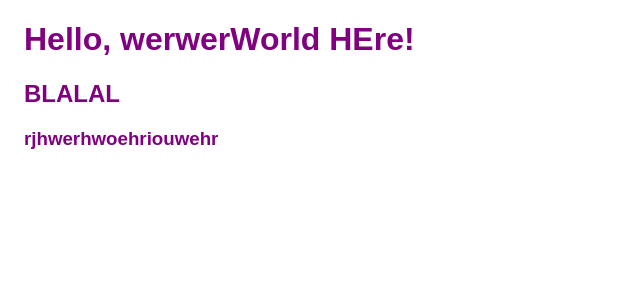
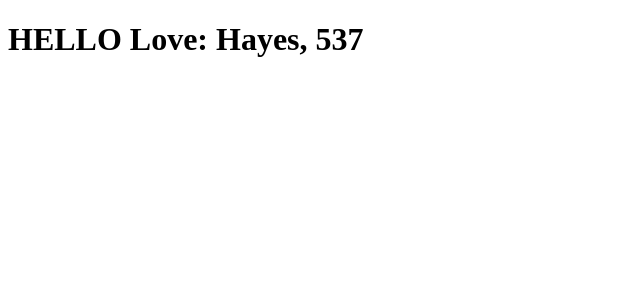
Before and after one commit to Nick0412/SomeWebsite, a React app: page / in a window 1280 px wide. Shown: the top 300 px of the page, without its empty margins (0-640 px from the left). Built offline with nearby package versions, Linux system fonts and the light colour scheme.

Commit message:
Got typescript working

```diff
--- a/src/App.js
+++ /dev/null
@@ -1,16 +0,0 @@
-import React from "react";
-import "./App.scss";
-
-class App extends React.Component {
-    render() {
-        return(
-            <div className="AppStyle">
-                <h1> Hello, werwerWorld HEre! </h1>
-                <h2>BLALAL</h2>
-                <h3>rjhwerhwoehriouwehr</h3>
-            </div>
-        );
-    }
-}
-
-export default App;
--- /dev/null
+++ b/src/App.tsx
@@ -0,0 +1,24 @@
+import React from "react";
+import "./App.scss";
+
+interface User {
+    name: string;
+    id: number;
+}
+
+const user: User = {
+    name: "Hayes",
+    id: 537,
+};
+
+class App extends React.Component {
+    render() {
+        return(
+            <div>
+                <h1>HELLO Love: {user.name}, {user.id}</h1>
+            </div>
+        );
+    }
+}
+
+export default App;
--- a/src/index.js
+++ /dev/null
@@ -1,5 +0,0 @@
-import React from "react";
-import ReactDOM from "react-dom";
-import App from "./App.js";
-
-ReactDOM.render(<App />, document.getElementById("root"));
--- /dev/null
+++ b/src/index.tsx
@@ -0,0 +1,5 @@
+import React from "react";
+import ReactDOM from "react-dom";
+import App from "./App";
+
+ReactDOM.render(<App />, document.getElementById("root"));
--- a/webpack.config.js
+++ b/webpack.config.js
@@ -3,7 +3,7 @@ const HtmlWebpackPlugin = require('html-webpack-plugin');
 const webpack = require("webpack");
 
 module.exports = {
-  entry: "./src/index.js",
+  entry: "./src/index.tsx",
   output: {
     path: path.resolve(__dirname, "dist"),
     filename: "main.js"
@@ -17,6 +17,11 @@ module.exports = {
         options: { presets: ["@babel/env"] }
       },
       {
+        test: /\.tsx?$/,
+        loader: 'ts-loader',
+        exclude: /node_modules/,
+      },
+      {
         test: /\.s[ac]ss$/i,
         use: [
           "style-loader",
@@ -26,11 +31,13 @@ module.exports = {
       }
     ]
   },
-  resolve: { extensions: ["*", ".js", ".jsx"] },
+  resolve: {
+    extensions: [ '.tsx', '.ts', '.js' ]
+  },
   plugins: [
     new HtmlWebpackPlugin({
         template: './src/index.html'
-    })
+    }),
   ],
   devServer: {
     port: 3000,
```
Also changed, not shown: package.json (+9 -2 lines), tsconfig.json (added, +23 -0 lines), server.tsx (renamed from server.js), 1 other file (tests, documents, lock files or other folders).
